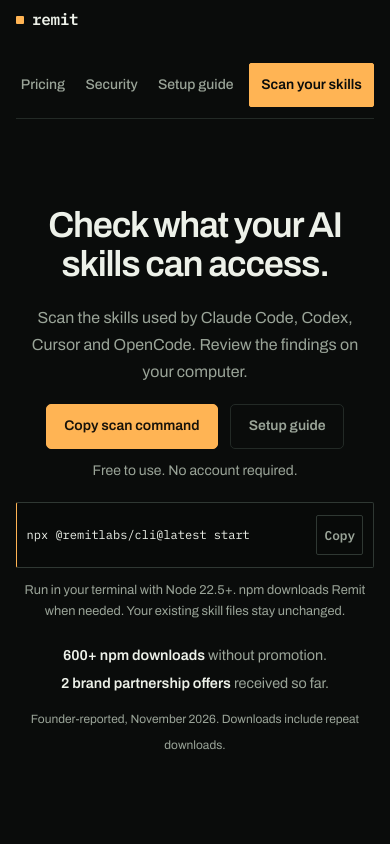
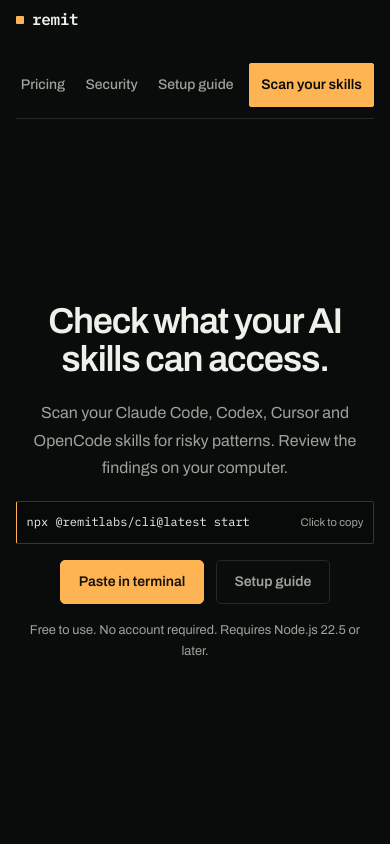
Before and after one commit to remitlabs/remitlabs.github.io, a plain HTML site: page index.html in a window 390 px wide. Shown: the top 844 px of the page. Drawn offline with Linux system fonts and the light colour scheme.

Commit message:
Refine homepage scan introduction

```diff
--- a/index.html
+++ b/index.html
@@ -74,21 +74,16 @@
     <section class="opening" aria-label="Start your first scan">
     <div class="hero home-hero">
       <h1>Check what your AI skills can access.</h1>
-      <p class="lede">Scan the skills used by Claude Code, Codex, Cursor and OpenCode. Review the findings on your computer.</p>
-      <div class="cta-row">
-        <button class="cta solid" type="button" data-copy="npx @remitlabs/cli@latest start">Copy scan command</button>
-        <a class="cta ghost" href="/docs.html">Setup guide</a>
-      </div>
-      <p class="note">Free to use. No account required.</p>
+      <p class="lede">Scan your Claude Code, Codex, Cursor and OpenCode skills for risky patterns. Review the findings on your computer.</p>
     </div>
       <div class="install" id="install">
-        <div class="cmd"><span class="p">$</span><code>npx @remitlabs/cli@latest start</code><button type="button" data-copy>Copy</button></div>
-        <p class="note">Run in your terminal with Node 22.5+. npm downloads Remit when needed. Your existing skill files stay unchanged.</p>
+        <button class="cmd command-copy" type="button" data-copy="npx @remitlabs/cli@latest start" aria-label="Copy command: npx @remitlabs/cli@latest start"><span class="p" aria-hidden="true">$</span><code>npx @remitlabs/cli@latest start</code><span class="command-copy-status" data-copy-status aria-live="polite">Click to copy</span></button>
+        <div class="cta-row">
+          <button class="cta solid" type="button" data-copy="npx @remitlabs/cli@latest start">Paste in terminal</button>
+          <a class="cta ghost" href="/docs.html">Setup guide</a>
+        </div>
+        <p class="note">Free to use. No account required. Requires Node.js 22.5 or later.</p>
       </div>
-<section class="traction" aria-label="Early traction">
-      <p><strong>600+ npm downloads</strong> without promotion.<br><strong>2 brand partnership offers</strong> received so far.</p>
-      <small>Founder-reported, November 2026. Downloads include repeat downloads.</small>
-    </section>
     </section>
 
     <section class="tutorial visual-wide" id="demo" aria-label="Recorded tutorial">
--- a/site.js
+++ b/site.js
@@ -46,14 +46,15 @@
         var code = scope.querySelector('code');
         var text = (btn.getAttribute('data-copy') || (code && code.textContent) || '').trim();
         if (!text) return;
-        var original = btn.textContent;
+        var feedback = btn.querySelector('[data-copy-status]') || btn;
+        var original = feedback.textContent;
         try {
           await navigator.clipboard.writeText(text);
-          btn.textContent = 'Copied';
+          feedback.textContent = 'Copied';
         } catch (e) {
-          btn.textContent = 'Copy manually';
+          feedback.textContent = 'Copy manually';
         }
-        setTimeout(function () { btn.textContent = original; }, 1700);
+        setTimeout(function () { feedback.textContent = original; }, 1700);
       });
     });
   }
--- a/styles.css
+++ b/styles.css
@@ -1081,7 +1081,7 @@ th {
 .grid:has(.info-detail) { border: 0; background: transparent; gap: 0; }
 .article blockquote { border-left-width: 1px; }
 
-/* Headline, command and traction share the opening viewport. */
+/* The command is the focus of the opening viewport. */
 .opening {
   min-height: calc(100svh - var(--mast-height, 76px));
   display: flex;
@@ -1097,18 +1097,19 @@ th {
 .opening .home-hero .note { margin-top: .65rem; }
 .opening .install { width: 100%; max-width: 760px; margin: 0 auto; }
 .opening .cmd { font-size: 1rem; padding: 1rem; }
-.opening .install .note { max-width: 70ch; margin-top: .75rem; text-align: center; }
-.opening .traction { max-width: 800px; margin: 0 auto; padding: 0; }
-.opening .traction p { margin-bottom: .5rem; }
+.opening .command-copy { width: 100%; color: var(--ink); text-align: left; cursor: pointer; }
+.opening .command-copy:hover { border-color: var(--amber); }
+.opening .command-copy-status { margin-left: auto; color: var(--dim); font: .8rem var(--sans); white-space: nowrap; }
+.opening .install .cta-row { justify-content: center; margin-top: 1rem; }
+.opening .install .note { max-width: none; margin-top: 1rem; text-align: center; }
 .tutorial { padding-top: 1.5rem; }
 @media (max-width: 700px) {
   .opening { gap: 1.25rem; padding-block: 1.5rem; }
   .opening .home-hero h1 { font-size: clamp(2.25rem, 7.5vw, 3.25rem); }
   .opening .cmd { font-size: .75rem; padding: .75rem .6rem; }
   .opening .cmd code { white-space: normal; overflow-wrap: anywhere; }
+  .opening .command-copy-status { font-size: .7rem; }
   .opening .install .note { font-size: .8rem; }
-  .opening .traction p { font-size: .9rem; }
-  .opening .traction small { font-size: .75rem; }
 }
 
 .risk-name { display: inline-flex; align-items: center; gap: .5rem; }
```
